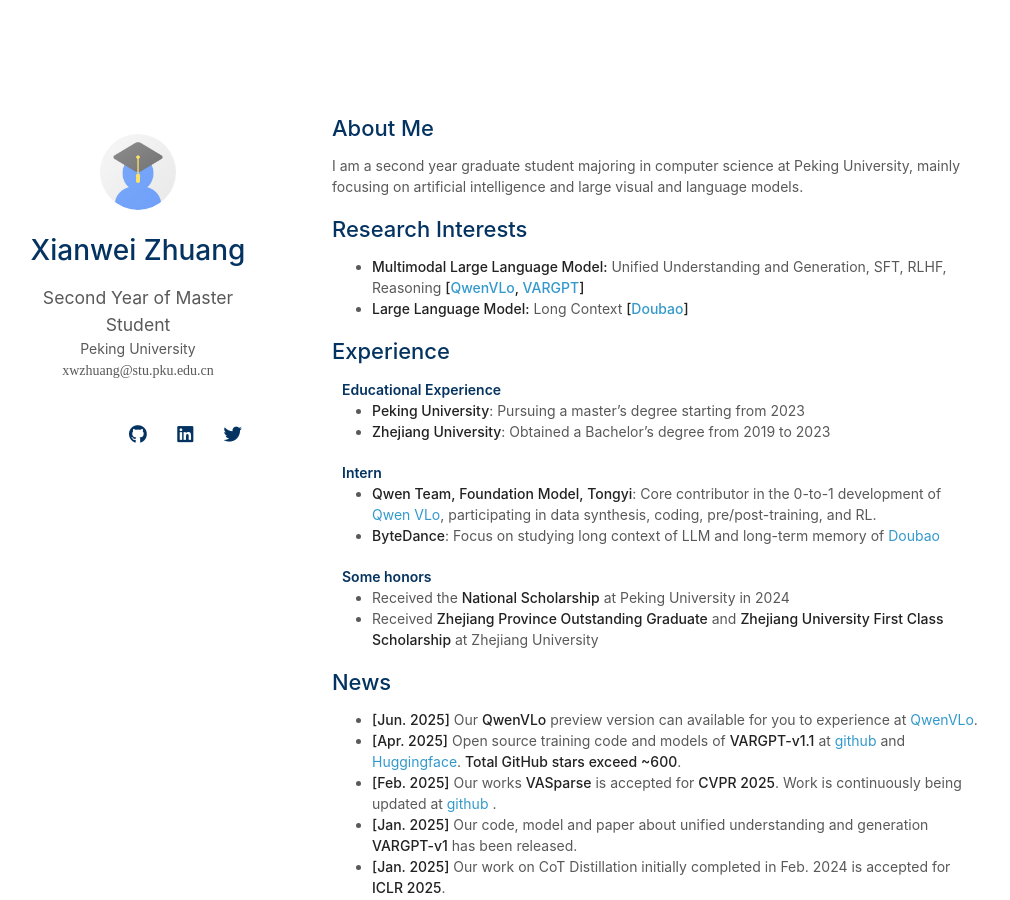
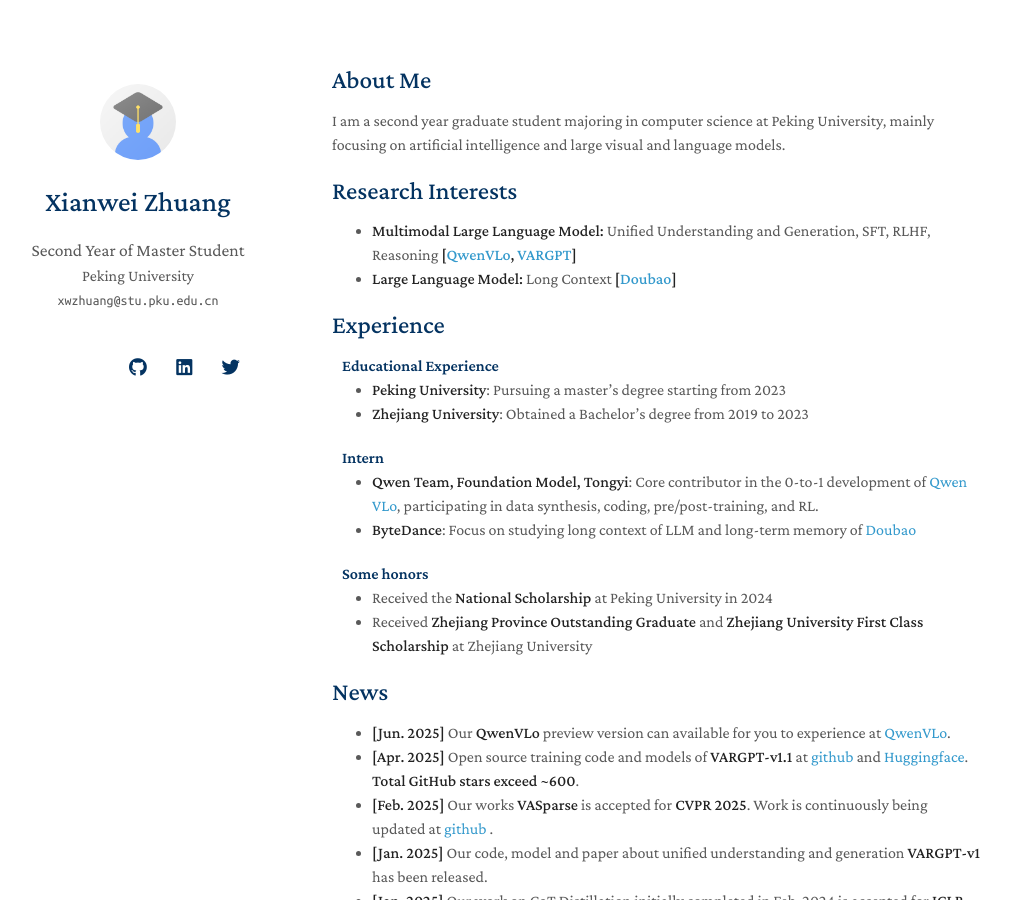
Before and after one commit to mengchuang123/mengchuang123.github.io, a Jekyll site: the page built from index.md, in a window 1280 px wide and 900 px high. Shown: the whole window, without its empty margins (138-1148 px from the left). Built offline with Jekyll 4.4.1, drawn with Linux system fonts in a browser that asks for light colours; nearby versions of some CDN libraries; a style sheet for code colours, icons or effects is not loaded; our own code applies the rules of GitHub Pages for plain Markdown files.

Commit message:
Update _config.yml

```diff
--- a/_config.yml
+++ b/_config.yml
@@ -34,7 +34,7 @@
 
 # Font
 # You can use this option to choose between Serif or Sans Serif fonts.
-font: "Sans Serif" # or  "Serif"
+font: "Serif" #"Sans Serif" # or
 
 # Google Analytics ID
 # Please remove this if you don't use Google Analytics
```
